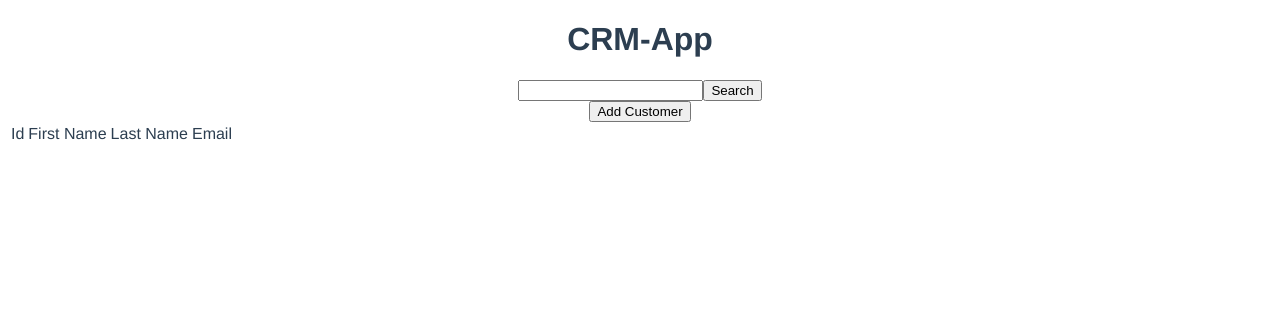
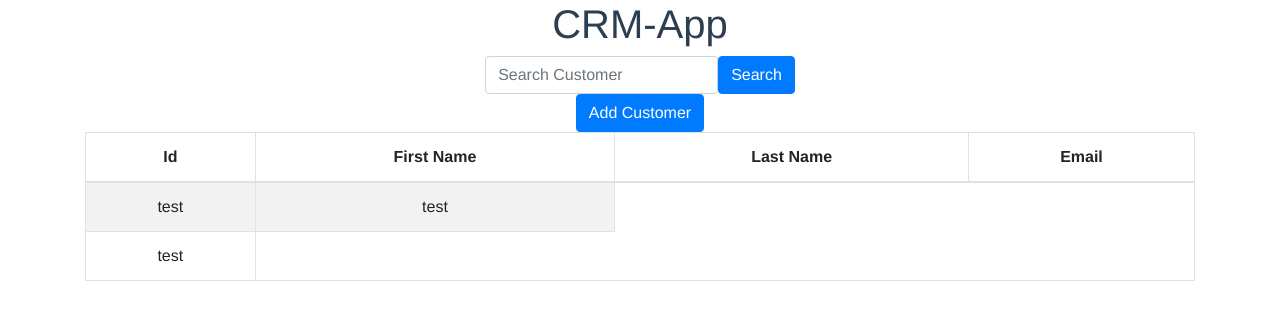
Before and after one commit to ardaltinay/CRM-App, a Vue app: page / in a window 1280 px wide. Shown: the top 320 px of the page. Built offline with nearby package versions, Linux system fonts and the light colour scheme.

Commit message:
added bootstrap

```diff
--- a/package.json
+++ b/package.json
@@ -8,9 +8,12 @@
     "lint": "vue-cli-service lint"
   },
   "dependencies": {
+    "bootstrap": "^4.5.3",
     "core-js": "^3.6.5",
+    "jquery": "^3.5.1",
     "mysql": "^2.18.1",
     "node": "^15.4.0",
+    "popper.js": "^1.16.1",
     "vue": "^2.6.11",
     "vue-router": "^3.2.0",
     "vuex": "^3.4.0"
--- a/src/components/HomePage.vue
+++ b/src/components/HomePage.vue
@@ -1,24 +1,32 @@
 <template>
-  <div class="home">
+  <div class="container">
     <h1>CRM-App</h1>
-    <form>
-      <input type="text">
-      <button>Search</button>
+    <form class="form-inline">
+      <div class="form-group">
+        <input type="text" class="form-control" placeholder="Search Customer">
+        <button class="btn btn-primary">Search</button>
+      </div>
     </form>
     <a>
-      <button>Add Customer</button>
+      <button class="btn btn-primary">Add Customer</button>
     </a>
-    <table>
+    <table class="table table-striped table-bordered">
       <thead>
         <tr>
-          <td>Id</td>
-          <td>First Name</td>
-          <td>Last Name</td>
-          <td>Email</td>
+          <th scope="col">Id</th>
+          <th scope="col">First Name</th>
+          <th scope="col">Last Name</th>
+          <th scope="col">Email</th>
         </tr>
       </thead>
       <tbody>
-
+        <tr>
+          <td>test</td>
+          <td>test</td>
+        </tr>
+        <tr>
+          <td>test</td>
+        </tr>
       </tbody>
     </table>
   </div>
@@ -46,4 +54,7 @@ li {
 a {
   color: #42b983;
 }
+.container .form-inline {
+  justify-content: center;
+}
 </style>
--- a/src/main.js
+++ b/src/main.js
@@ -2,6 +2,8 @@ import Vue from 'vue'
 import App from './App.vue'
 import router from './router'
 import store from './store'
+import 'bootstrap'
+import 'bootstrap/dist/css/bootstrap.min.css'
 
 Vue.config.productionTip = false
 
```
Also changed, not shown: 1 other file (tests, documents, lock files or other folders).
